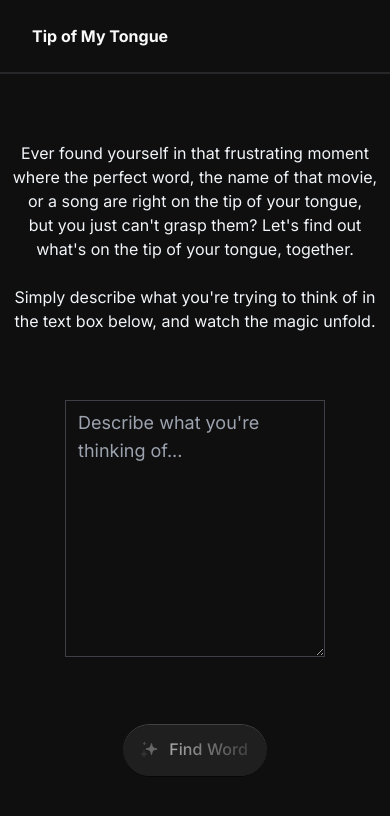
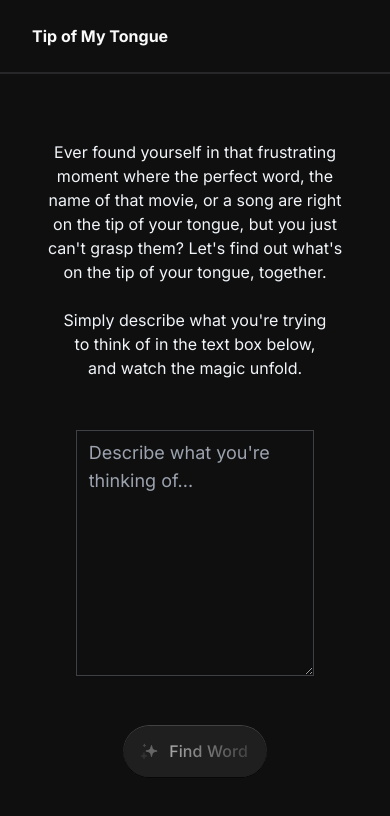
Before and after one commit to varunbln/tip-of-my-tongue, a Next.js app: page / in a window 390 px wide. Shown: the top 816 px of the page. Built offline with nearby package versions, Linux system fonts and the light colour scheme.

Commit message:
increase mobile padding

```diff
--- a/components/QueryForm/QueryForm.tsx
+++ b/components/QueryForm/QueryForm.tsx
@@ -7,7 +7,7 @@ export default function QueryForm() {
     const [query, setQuery] = useState("");
 
     return (
-        <div className="flex flex-col justify-evenly items-center h-full w-full mx-[10%]">
+        <div className="flex flex-col justify-evenly items-center h-full w-full md:mx-[10%] p-4 md:p-0">
             <div className="flex flex-col justify-between items-center w-full">
                 <p className="text-slate-100 text-balance text-center">
                     Ever found yourself in that frustrating moment where the
```
